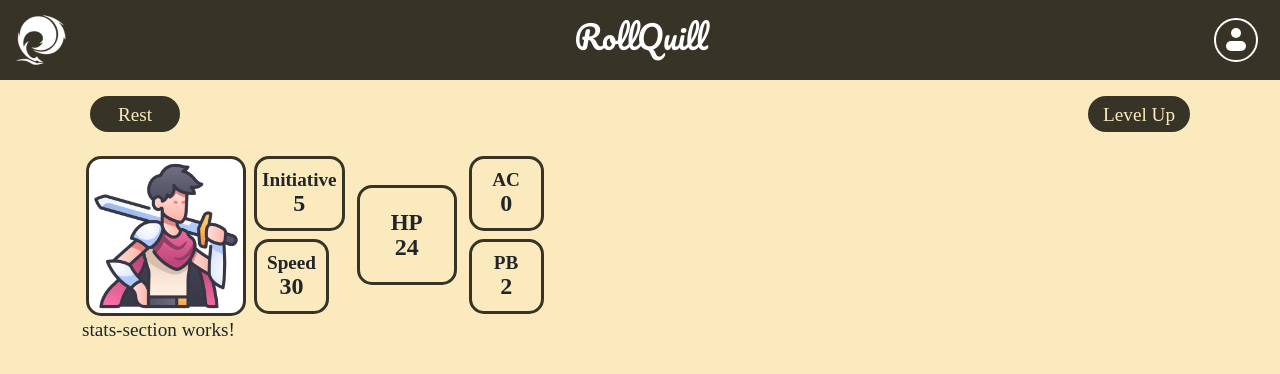
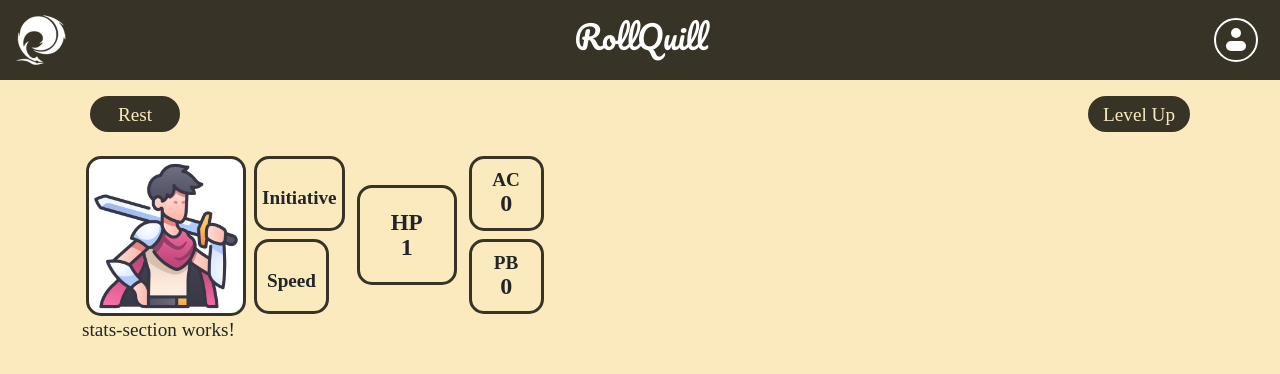
Before and after one commit to oscarrep/S9-RollQuill, an Angular app: page /character/1 in a window 1280 px wide. Shown: the top 374 px of the page. Built offline with nearby package versions, Linux system fonts and the light colour scheme; no server answers; a web font is replaced by a local one.

Commit message:
showing initiative and speed + race and class names now come from race/class info

```diff
--- a/src/app/components/sheets/character/character.component.html
+++ b/src/app/components/sheets/character/character.component.html
@@ -1,6 +1,6 @@
 <div class="container">
-    <app-name-section [charName]="character?.name" [charRace]="character?.race" [charSubRace]="character?.subrace"
-        [charClass]="character?.class" [charSubClass]="character?.subclass" [charLevel]="character?.level" />
-        <app-top-section [armorClass]="armorClass" />
+    <app-name-section [charName]="character?.name" [charRace]="race?.name" [charSubRace]="character?.subrace"
+    [charClass]="class?.name" [charSubClass]="character?.subclass" [charLevel]="character?.level" />
+    <app-top-section [armorClass]="armorClass" [initiative]="statModifiers?.dexterity" [speed]="race?.speed"/>
         <app-stats-section />
 </div>
--- a/src/app/components/sheets/character/character.component.ts
+++ b/src/app/components/sheets/character/character.component.ts
@@ -5,6 +5,7 @@ import { Router } from '@angular/router';
 import { NameSectionComponent } from "./sections/name-section/name-section.component";
 import { TopSectionComponent } from "./sections/top-section/top-section.component";
 import { StatsSectionComponent } from "./sections/stats-section/stats-section.component";
+import { DndApiService } from '../../../services/dnd-api.service';
 
 @Component({
   selector: 'app-character',
@@ -15,7 +16,10 @@ import { StatsSectionComponent } from "./sections/stats-section/stats-section.co
 export class CharacterComponent implements OnInit {
   router = inject(Router);
   private _characterService = inject(CharacterService);
+  private _dndApiServce = inject(DndApiService);
   character?: Character;
+  race?: any;
+  class?: any;
   characterList: Character[] = [];
   statModifiers: any;
   armorClass: number = 0;
@@ -39,10 +43,23 @@ export class CharacterComponent implements OnInit {
       console.log(this.character);
 
       this.statModifiers = this.getStatModifiers(this.character.stats);
-      console.log(this.statModifiers)
       this.calculateArmorClass(this.statModifiers.dexterity);
-      console.log(this.armorClass)
+      this.getRaceInfo();
+      this.getClassInfo();
+    })
+  }
 
+  getRaceInfo(): void {
+    this._dndApiServce.getRaceInfo(this.character?.race).subscribe((data: any) => {
+      this.race = data;
+      console.log(data)
+    })
+  }
+
+  getClassInfo(): void {
+    this._dndApiServce.getClassInfo(this.character?.class).subscribe((data: any) => {
+      this.class = data;
+      console.log(data)
     })
   }
 
--- a/src/app/components/sheets/character/sections/top-section/top-section.component.html
+++ b/src/app/components/sheets/character/sections/top-section/top-section.component.html
@@ -3,17 +3,17 @@
 
     <div class="d-flex gap-2">
         <div class="d-flex flex-column gap-2">
-            <app-box [title]="'Initiative'" [stat]="5" />
-            <app-box [title]="'Speed'" [stat]="30" />
+            <app-box [title]="'Initiative'" [stat]="initiative()" />
+            <app-box [title]="'Speed'" [stat]="speed()" />
         </div>
 
         <div class="d-flex flex-column justify-content-center ms-1">
-            <app-box [title]="'HP'" [stat]="24" [large]="true"/>
+            <app-box [title]="'HP'" [stat]="1" [large]="true"/>
         </div>
 
         <div class="d-flex flex-column gap-2 ms-1">
             <app-box [title]="'AC'" [stat]="armorClass()" />
-            <app-box [title]="'PB'" [stat]="2" />
+            <app-box [title]="'PB'" [stat]="0" />
         </div>
     </div>
 </div>
--- a/src/app/components/sheets/character/sections/top-section/top-section.component.ts
+++ b/src/app/components/sheets/character/sections/top-section/top-section.component.ts
@@ -9,4 +9,6 @@ import { BoxComponent } from "../box/box.component";
 })
 export class TopSectionComponent {
   armorClass = input<number>()
+  initiative = input<number>()
+  speed = input<number>()
 }
--- a/src/app/services/character.service.ts
+++ b/src/app/services/character.service.ts
@@ -2,7 +2,7 @@ import { HttpClient } from '@angular/common/http';
 import { Injectable } from '@angular/core';
 import { Character } from '../interfaces/character';
 import { Observable } from 'rxjs';
-import  {environment}  from '../../environments/environment';
+import { environment } from '../../environments/environment';
 
 
 @Injectable({
```
